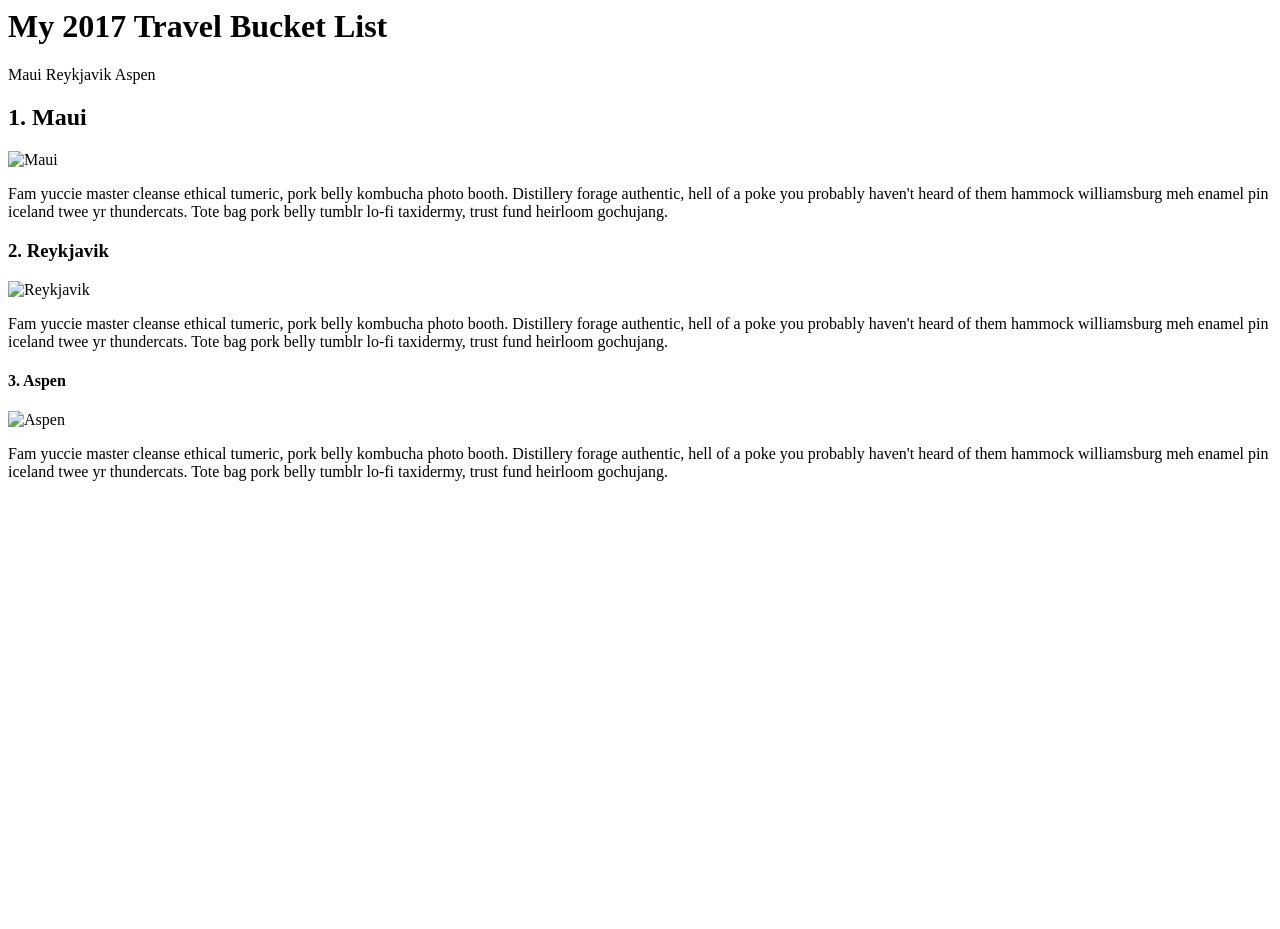
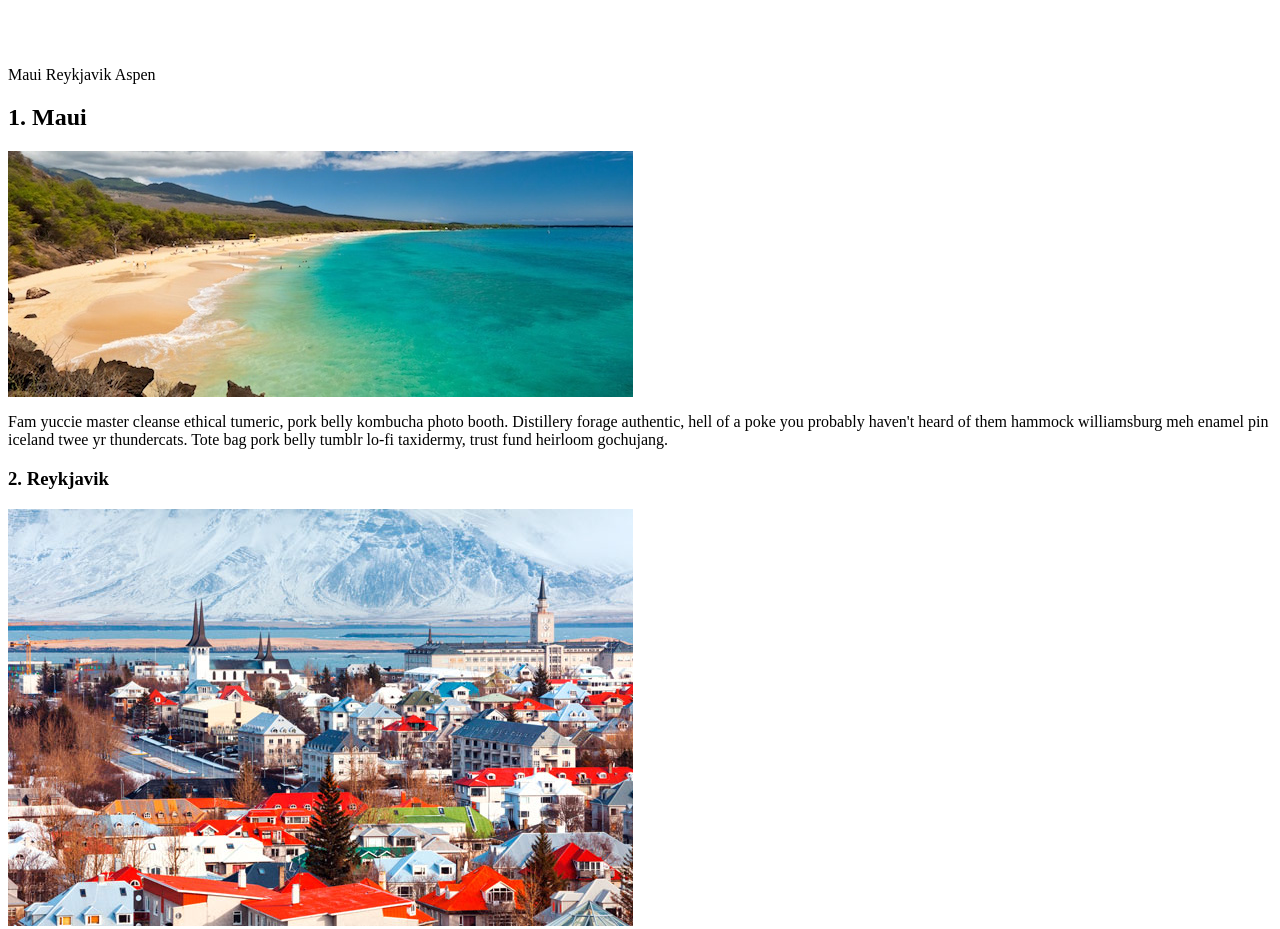
Before and after one commit to ariannajade/ariannajade.github.io, a plain HTML site: page homework/travel-bucket-list/index.html in a window 1280 px wide. Shown: the top 929 px of the page. Before the commit the page ends 800 px from the top, so only its background shows below. Drawn offline with Linux system fonts and the light colour scheme.

Commit message:
added update

```diff
--- a/homework/travel-bucket-list/css/styles.css
+++ b/homework/travel-bucket-list/css/styles.css
@@ -1,5 +1,5 @@
 .header {
-	background: black;
+	background: rgb (9, 202, 159);
 	color: white;
 	text-align: center;
 }
--- a/homework/travel-bucket-list/index.html
+++ b/homework/travel-bucket-list/index.html
@@ -1,21 +1,28 @@
+<head>
+	<title>Travel List</title>
+	<link rel="stylesheet" type="text/css" href="css/styles.css">
+</head>
+<body>
+
 <h1 class="header">My 2017 Travel Bucket List</h1>
 
 <div>Maui Reykjavik Aspen</div>
 
 <div>
 	<h2>1. Maui</h2>
-	<img alt="Maui" src="maui.jpg">
+	<img alt="Maui" src="img/maui.jpg">
 	<p>Fam yuccie master cleanse ethical tumeric, pork belly kombucha photo booth. Distillery forage authentic, hell of a poke you probably haven't heard of them hammock williamsburg meh enamel pin iceland twee yr thundercats. Tote bag pork belly tumblr lo-fi taxidermy, trust fund heirloom gochujang.</p>
 </div>
 
 <div>
 	<h3>2. Reykjavik</h3>
-	<img alt="Reykjavik" src="reykjavik.jpg">
+	<img alt="Reykjavik" src="img/reykjavik.jpg">
 	<p>Fam yuccie master cleanse ethical tumeric, pork belly kombucha photo booth. Distillery forage authentic, hell of a poke you probably haven't heard of them hammock williamsburg meh enamel pin iceland twee yr thundercats. Tote bag pork belly tumblr lo-fi taxidermy, trust fund heirloom gochujang.</p>
 </div>
 
 <div>
 	<h4>3. Aspen</h4>
-	<img alt="Aspen" src="aspen.jpg">
+	<img alt="Aspen" src="img/aspen.jpg">
 	<p>Fam yuccie master cleanse ethical tumeric, pork belly kombucha photo booth. Distillery forage authentic, hell of a poke you probably haven't heard of them hammock williamsburg meh enamel pin iceland twee yr thundercats. Tote bag pork belly tumblr lo-fi taxidermy, trust fund heirloom gochujang.</p>
 </div>
+</body>
```
Also changed, not shown: index.html (+1 -1 lines).
